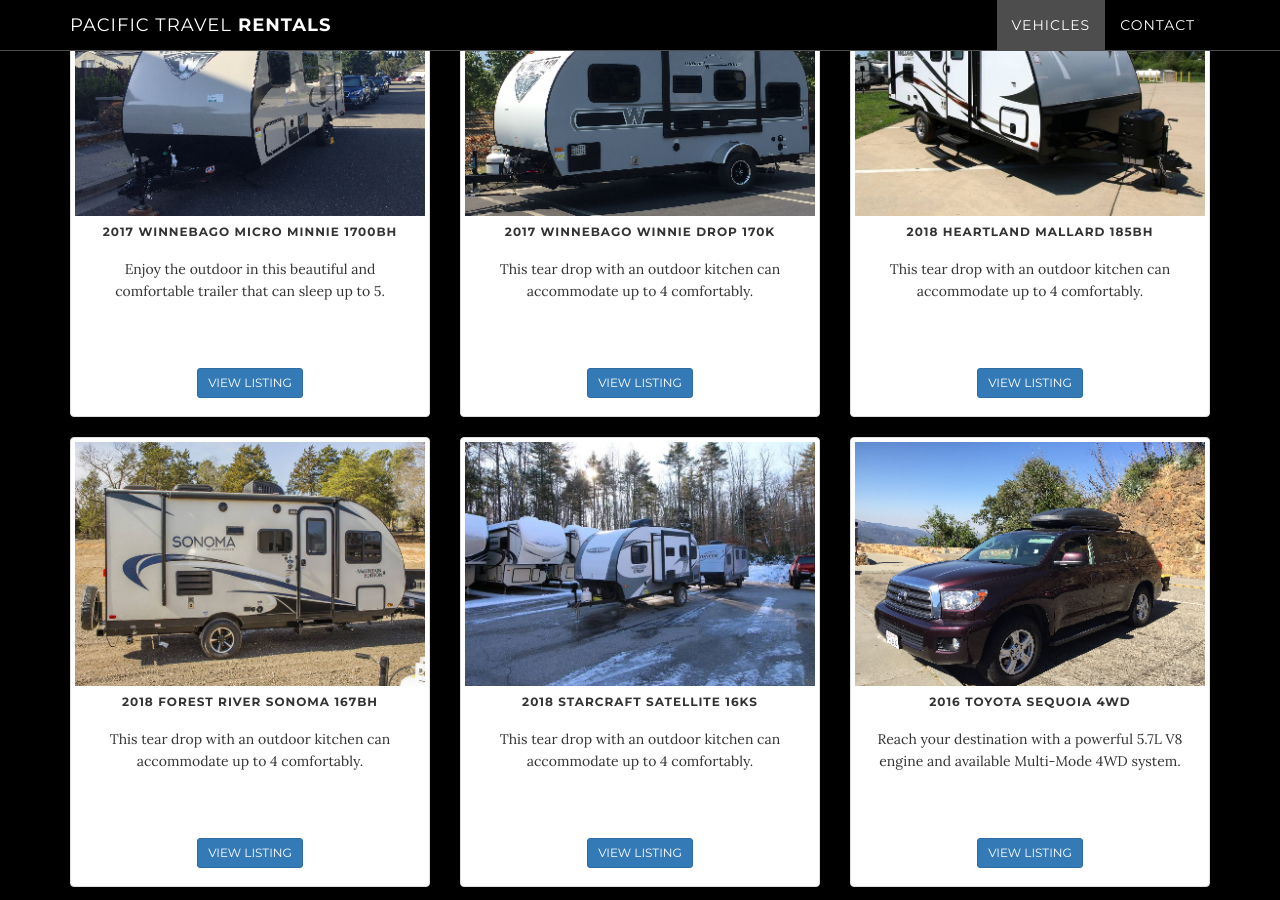
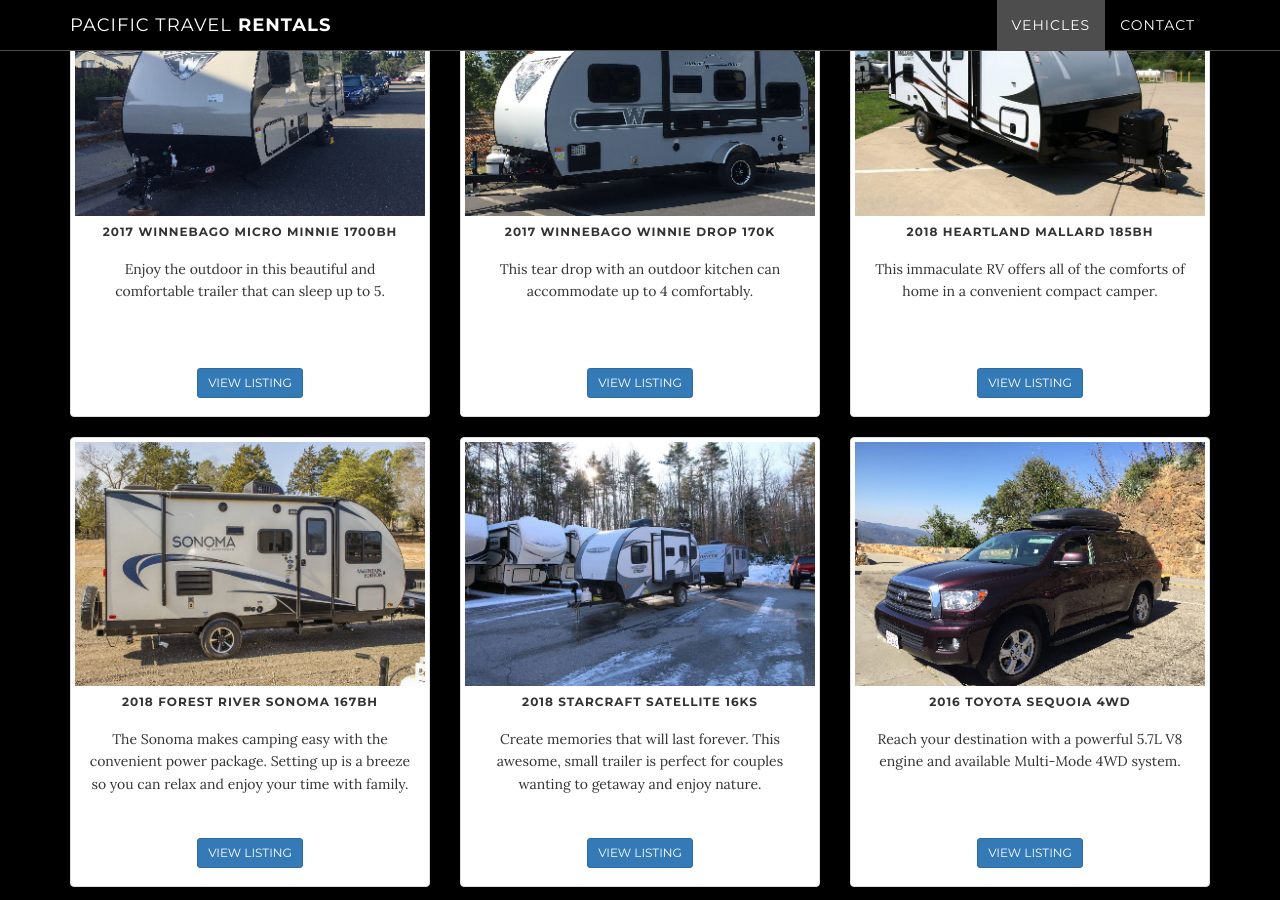
Before and after one commit to jasonldn/ptr, a Jekyll site: the page built from index.html, in a window 1280 px wide and 900 px high, scrolled down 1036 px. Built offline with Jekyll 4.4.1, drawn with Linux system fonts in a browser that asks for light colours.

Commit message:
updated descriptions for new rvs

```diff
--- a/_includes/vehicles.html
+++ b/_includes/vehicles.html
@@ -43,7 +43,7 @@
                     </a>
                     <div class="caption" id="htr-vehicle5-caption">
                         <h6>2018 Heartland Mallard 185BH</h6>
-                        <p class="htr-vehicles-caption-desc">This tear drop with an outdoor kitchen can accommodate up to 4 comfortably.</p>
+                        <p class="htr-vehicles-caption-desc">This immaculate RV offers all of the comforts of home in a convenient compact camper.</p>
                         <p class="htr-vehicles-action-btn">
                             <a href="https://www.outdoorsy.com/rv-rental/pleasanton_ca/2018_heartland_mallard_41412-listing" target="_blank"
                             class="btn btn-primary btn-sm" role="button">View Listing</a>
@@ -59,7 +59,7 @@
                     </a>
                     <div class="caption" id="htr-vehicle6-caption">
                         <h6>2018 Forest River Sonoma 167BH</h6>
-                        <p class="htr-vehicles-caption-desc">This tear drop with an outdoor kitchen can accommodate up to 4 comfortably.</p>
+                        <p class="htr-vehicles-caption-desc">The Sonoma makes camping easy with the convenient power package.  Setting up is a breeze so you can relax and enjoy your time with family.</p>
                         <p class="htr-vehicles-action-btn">
                             <a href="https://www.outdoorsy.com/rv-rental/pleasanton_ca/2018_forest-river_sonoma_42925-listing" target="_blank"
                             class="btn btn-primary btn-sm" role="button">View Listing</a>
@@ -75,7 +75,7 @@
                     </a>
                     <div class="caption" id="htr-vehicle7-caption">
                         <h6>2018 Starcraft Satellite 16KS</h6>
-                        <p class="htr-vehicles-caption-desc">This tear drop with an outdoor kitchen can accommodate up to 4 comfortably.</p>
+                        <p class="htr-vehicles-caption-desc">Create memories that will last forever.  This awesome, small trailer is perfect for couples wanting to getaway and enjoy nature.</p>
                         <p class="htr-vehicles-action-btn">
                             <a href="https://www.outdoorsy.com/rv-rental/pleasanton_ca/2018_starcraft_satellite_43787-listing" target="_blank"
                             class="btn btn-primary btn-sm" role="button">View Listing</a>
```
